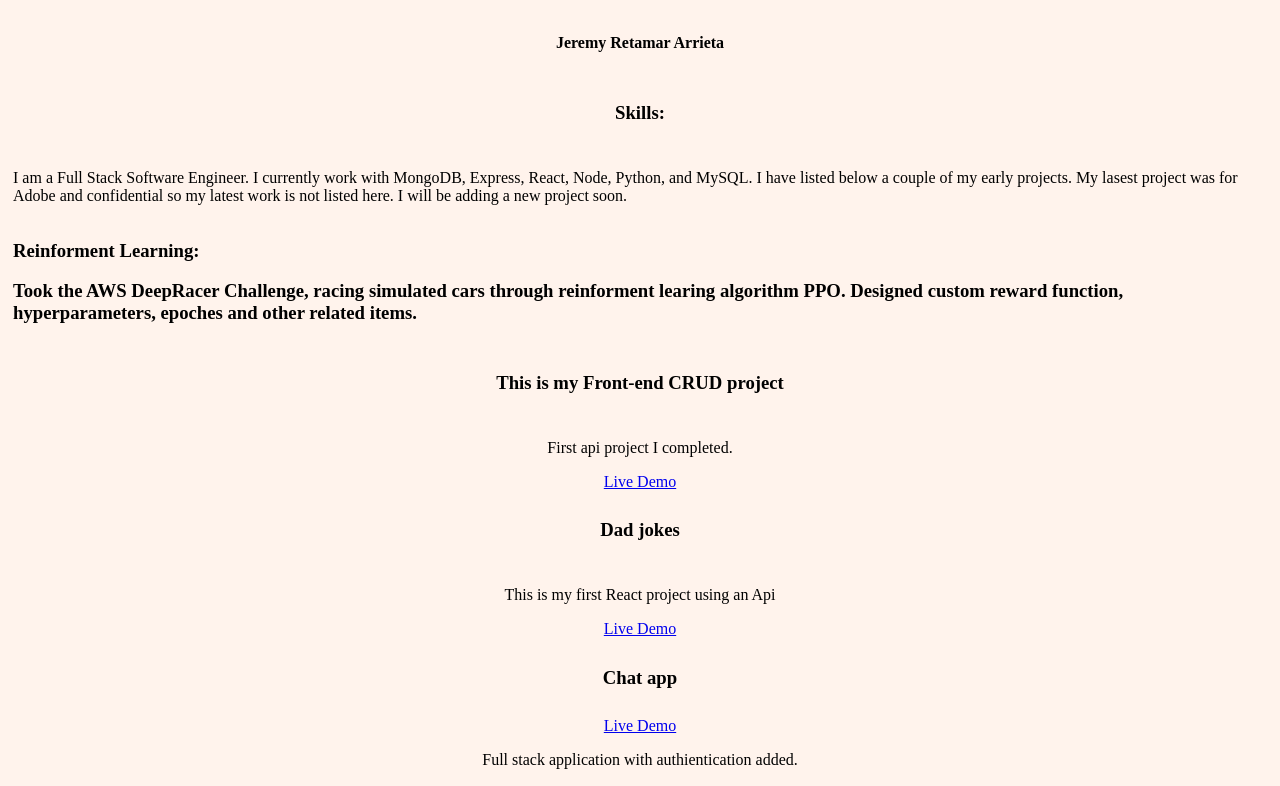
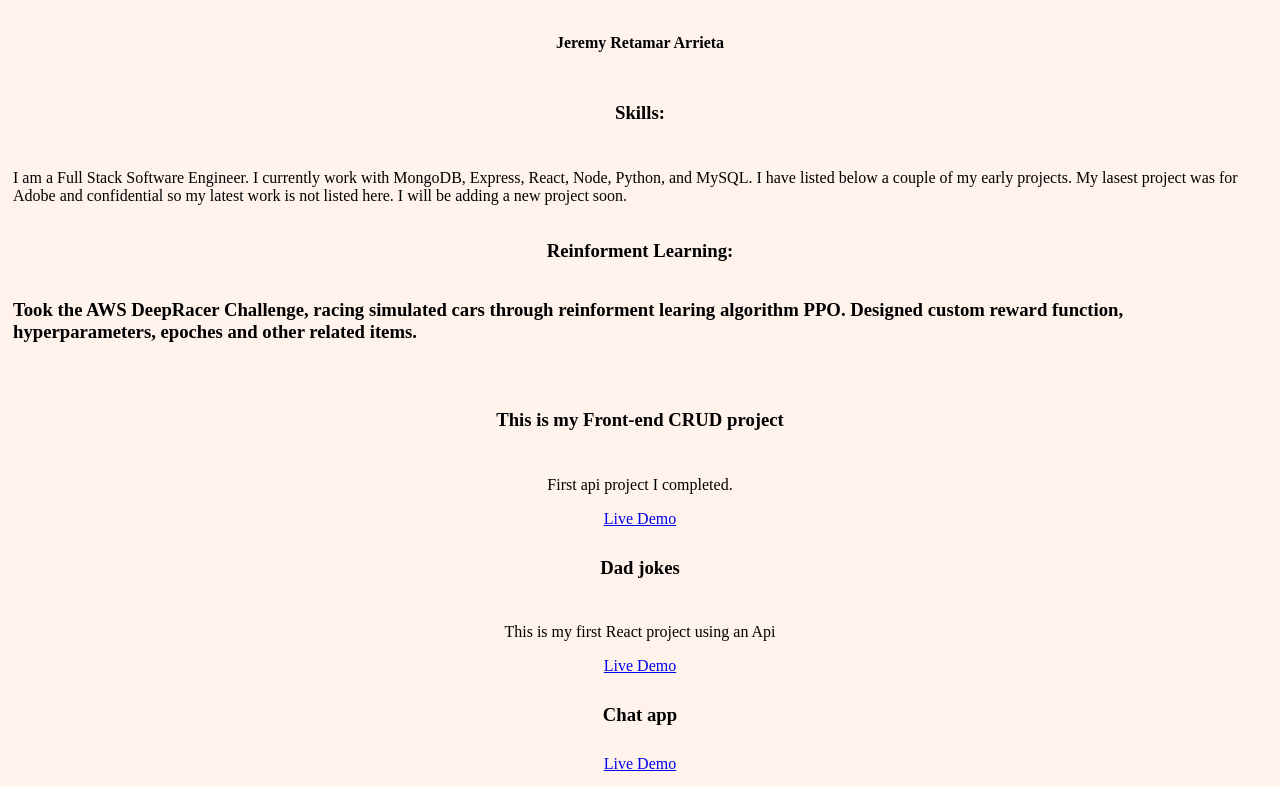
Before and after one commit to Limitlessmatrix/oldest_portfolio, a plain HTML site: page index.html in a window 1280 px wide. Shown: the top 786 px of the page. Drawn offline with Linux system fonts and the light colour scheme; a script that the page names is missing.

Commit message:
Update style.css

```diff
--- a/style.css
+++ b/style.css
@@ -97,6 +97,15 @@
     border-radius: 7px;
 }
 
+.machine-learning>* {
+    display: flex;
+    align-items: center;
+    justify-content: center;
+    flex-flow: column wrap;
+    align-content: center;
+    height: 100%;
+}
+
 .footer{
     display: flex;
     align-items: center;
```
